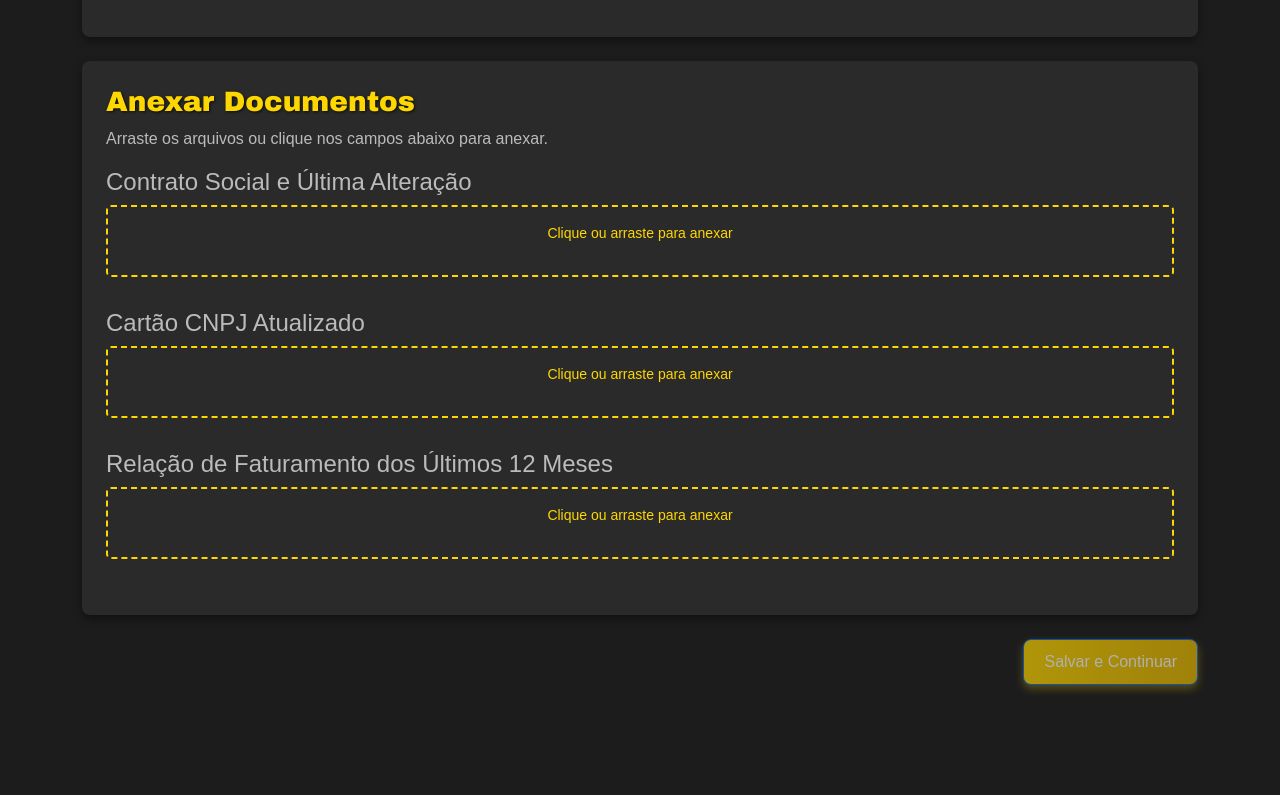
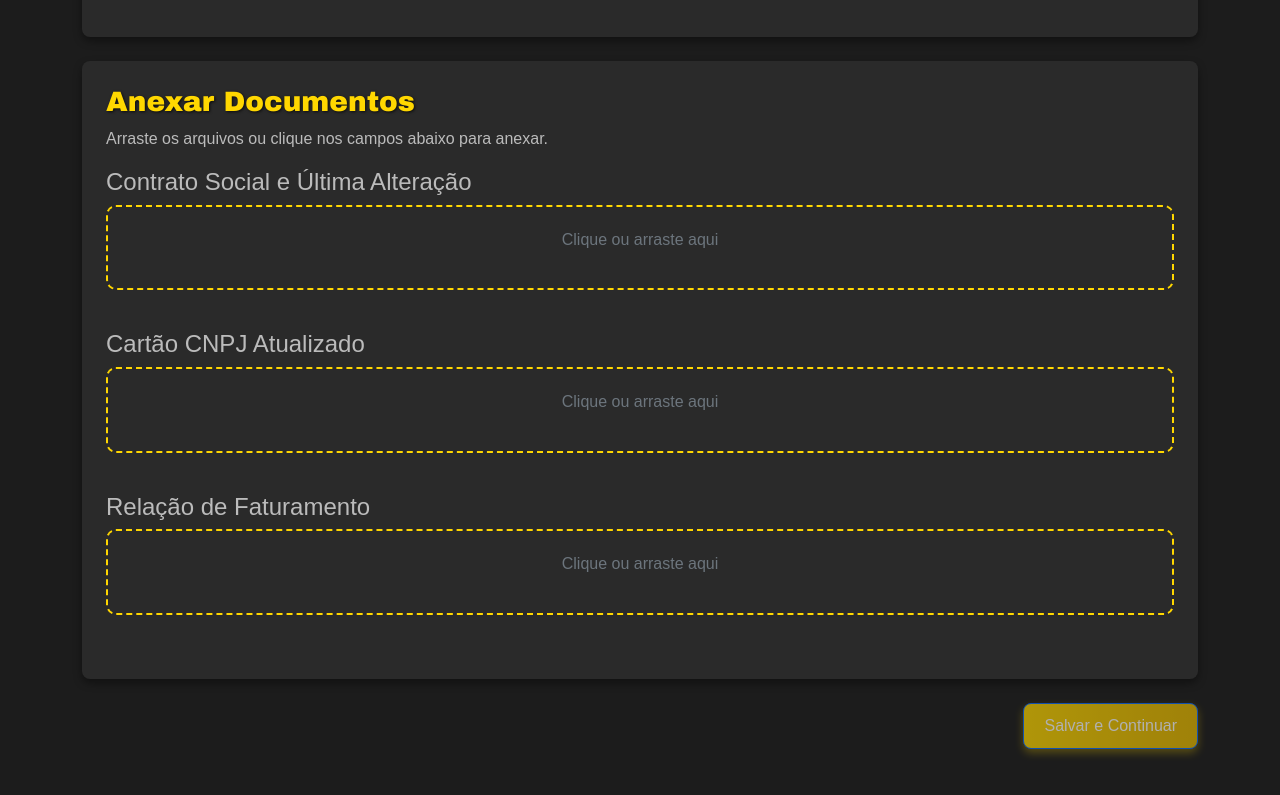
Before and after one commit to RaiBoaventura/trabalhoFinal, a plain HTML site: page Pages/index.html in a window 1280 px wide. Shown: the part 1258-2053 px from the top of the page. Before the commit the page ends 1991 px from the top, so only its background shows below. Drawn offline with Linux system fonts and the light colour scheme.

Commit message:
Ajustes Anexos

```diff
--- a/Pages/CSS/style.css
+++ b/Pages/CSS/style.css
@@ -191,14 +191,14 @@ input:-webkit-autofill {
 /* Zona de Upload */
 .drop-zone {
     border: 2px dashed #ffd700;
-    border-radius: 5px;
-    padding: 15px;
+    border-radius: 10px;
+    padding: 20px;
     text-align: center;
     background-color: #2a2a2a;
     color: #ffd700;
+    font-size: 1rem;
     cursor: pointer;
-    font-size: 14px;
-    transition: background-color 0.3s ease, border-color 0.3s ease, transform 0.2s ease;
+    transition: background-color 0.3s ease, transform 0.2s ease;
 }
 
 .drop-zone:hover {
@@ -211,22 +211,20 @@ input:-webkit-autofill {
     border-color: #ffcc00;
 }
 
-/* Lista de Arquivos */
 .file-list {
-    margin-top: 10px;
     list-style-type: none;
     padding: 0;
+    margin-top: 10px;
 }
 
 .file-list li {
     display: flex;
     justify-content: space-between;
     align-items: center;
-    background-color: #2a2a2a;
+    padding: 10px;
     margin: 5px 0;
-    padding: 10px;
-    border-radius: 5px;
-    color: #e0e0e0;
+    background: #333;
+    border-radius: 8px;
     animation: fadeIn 0.3s ease;
 }
 
@@ -234,14 +232,12 @@ input:-webkit-autofill {
     color: #00d9ff;
     text-decoration: none;
     font-weight: bold;
-    margin-right: 10px;
 }
 
 .file-list li a:hover {
     text-decoration: underline;
 }
 
-/* Botão de Remover Arquivo */
 .file-list .remove-btn {
     background-color: #e63946;
     border: none;
--- a/Pages/index.html
+++ b/Pages/index.html
@@ -109,36 +109,37 @@
           </div>
         </div>
       </div>
+
       <div id="upload-section" class="card p-4 mb-4">
   <h2 class="text-primary">Anexar Documentos</h2>
-        <p class="text-secondary">Arraste os arquivos ou clique nos campos abaixo para anexar.</p>
+  <p class="text-secondary mb-3">Arraste os arquivos ou clique nos campos abaixo para anexar.</p>
 
   <!-- Contrato Social -->
-        <div class="mb-3">
-          <h4 class="text-secondary">Contrato Social e Última Alteração</h4>
+  <div class="mb-4">
+    <h4 class="text-secondary"><i class="fas fa-file-contract"></i> Contrato Social e Última Alteração</h4>
     <div id="contrato-drop-zone" class="drop-zone">
       <input type="file" id="contratoSocial" multiple style="display: none;">
-            <p>Clique ou arraste para anexar</p>
+      <p class="text-muted">Clique ou arraste aqui</p>
     </div>
     <ul id="contrato-list" class="file-list"></ul>
   </div>
 
   <!-- Cartão CNPJ -->
-        <div class="mb-3">
-          <h4 class="text-secondary">Cartão CNPJ Atualizado</h4>
+  <div class="mb-4">
+    <h4 class="text-secondary"><i class="fas fa-id-card"></i> Cartão CNPJ Atualizado</h4>
     <div id="cnpj-drop-zone" class="drop-zone">
       <input type="file" id="cartaoCNPJ" multiple style="display: none;">
-            <p>Clique ou arraste para anexar</p>
+      <p class="text-muted">Clique ou arraste aqui</p>
     </div>
     <ul id="cnpj-list" class="file-list"></ul>
   </div>
 
   <!-- Relação de Faturamento -->
-        <div class="mb-3">
-          <h4 class="text-secondary">Relação de Faturamento dos Últimos 12 Meses</h4>
+  <div class="mb-4">
+    <h4 class="text-secondary"><i class="fas fa-chart-line"></i> Relação de Faturamento</h4>
     <div id="faturamento-drop-zone" class="drop-zone">
       <input type="file" id="relacaoFaturamento" multiple style="display: none;">
-            <p>Clique ou arraste para anexar</p>
+      <p class="text-muted">Clique ou arraste aqui</p>
     </div>
     <ul id="faturamento-list" class="file-list"></ul>
   </div>
```
Lines whose indentation alone changed are shown as unchanged.
